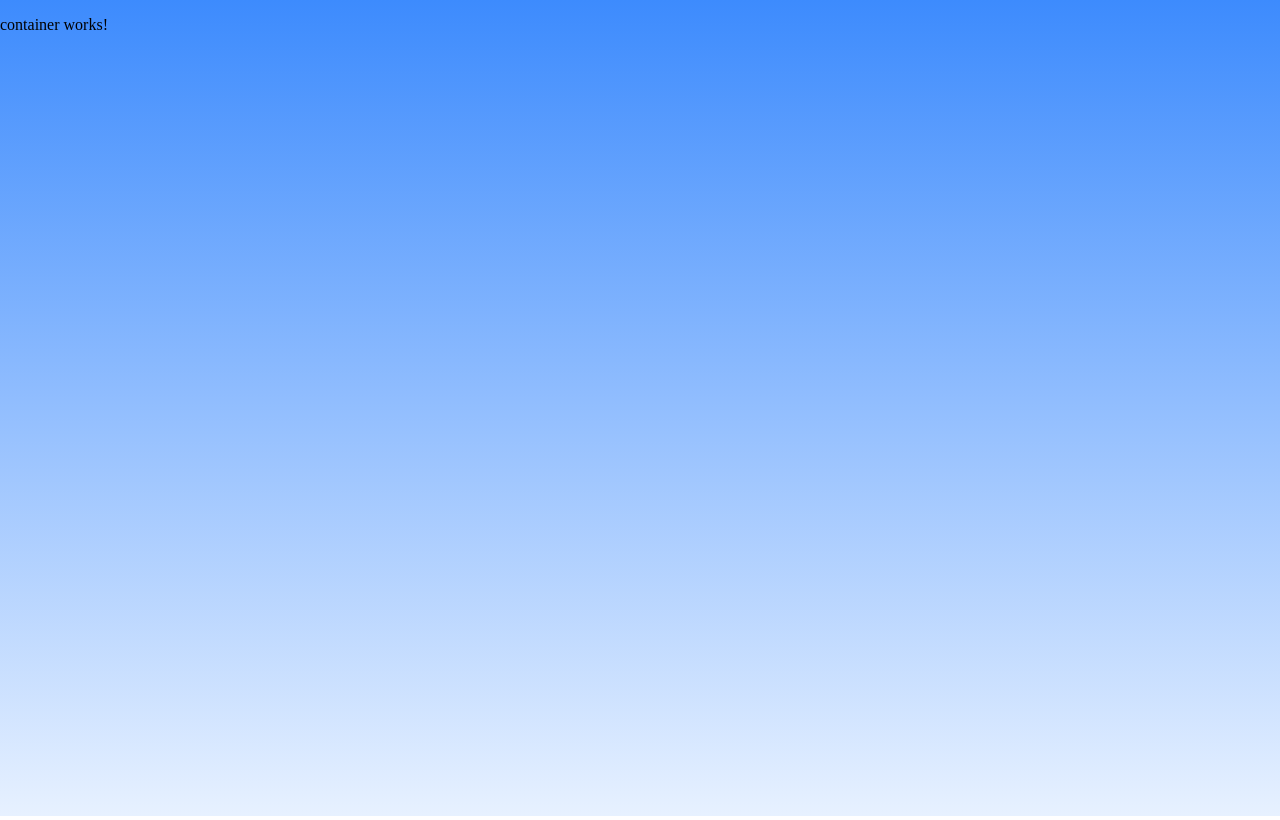
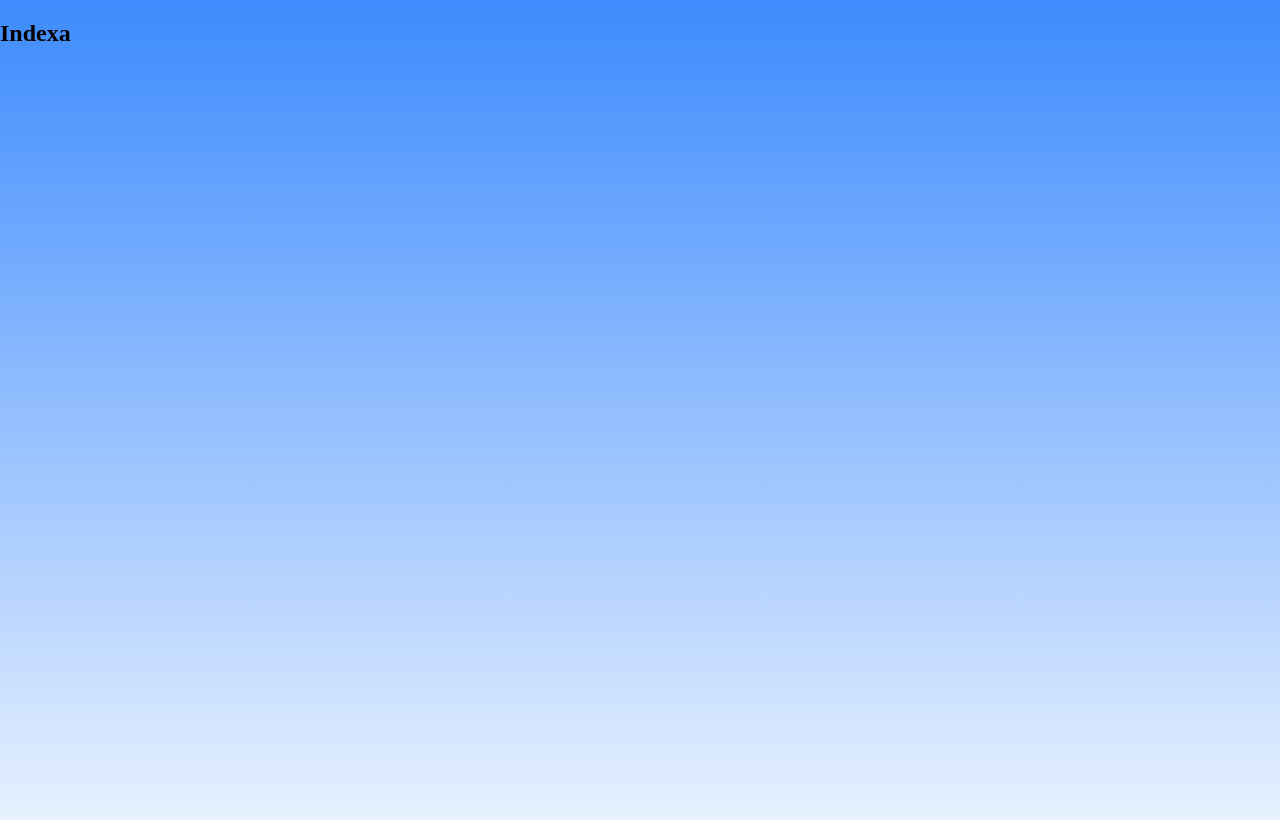
Before and after one commit to Leonardo062908/FRONTENTexercises, an Angular app: page / in a window 1280 px wide. Built offline with nearby package versions, Linux system fonts and the light colour scheme.

Commit message:
- Created the "container" component to practice good styling practices. - Added CommonModule to container.component.ts. - Implemented the "container" class in container.component.html.

```diff
--- a/src/app/componentes/container/container.component.html
+++ b/src/app/componentes/container/container.component.html
@@ -1 +1,3 @@
-<p>container works!</p>
+<section class="container">
+  <ng-content></ng-content>
+</section>
--- a/src/styles.css
+++ b/src/styles.css
@@ -3,3 +3,6 @@
   margin: 0;
   min-height: 100vh;
 }
+
+.container {
+}
```
Also changed, not shown: src/app/componentes/container/container.component.ts (+4 -5 lines).
